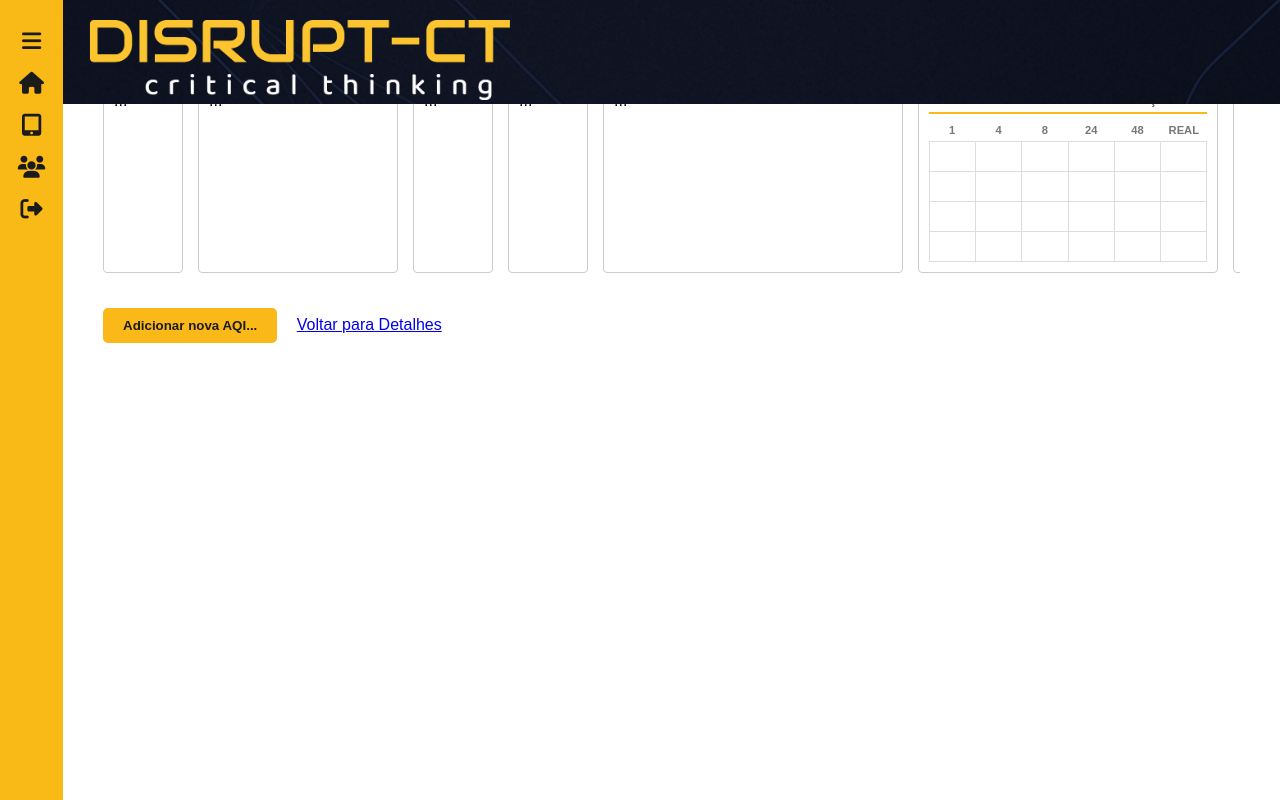
After one commit to H3lois4/EJEM-TEC-Disrupt, a Django app: page /projetos/1/qualitativa/ in a window 1280 px wide. The commit adds this page. Run offline with Django 5.2, Linux system fonts and the light colour scheme; data comes from the database, SQL or seed files in the repository; both versions use the stored data as it was after the commit.

Commit message:
começo do visual das tabelas

```diff
--- /dev/null
+++ b/DISRUPT_EJEM/projetos/templates/projetos/AQI_BIA.html
@@ -0,0 +1,76 @@
+{% extends "base.html" %}
+{% load static %}
+
+{% block title %}Análise Qualitativa{% endblock %}
+
+{% block titulo_pagina %}
+    <span>ANÁLISE QUANTITATIVA DO IMPACTO</span>
+{% endblock %}
+
+{% block extra_css %}
+    <link rel="stylesheet" href="{% static 'css/tabelas.css' %}">
+{% endblock %}
+
+{% block content %}
+<div class="classificacao-container">
+    <div class="header-interno">
+        <h1>{{ projeto.nome }}</h1>
+    </div>
+
+    <div class="tabelas-wrapper">
+
+        <div class="tabela-bloco" style="width: 80px;">...</div>
+
+        <div class="tabela-bloco" style="flex-grow: 1; min-width: 200px;">...</div>
+
+        <div class="tabela-bloco" style="width: 120px;">...</div>
+
+        <div class="tabela-bloco" style="width: 120px;">...</div>
+
+        <div class="tabela-bloco tabela-impacto">...</div>
+
+        <div class="tabela-bloco tabela-impacto">
+            <h2>IMPACTO - IMAGEM E REPUTAÇÃO</h2>
+            <div class="sub-header"><span>1</span><span>4</span><span>8</span><span>24</span><span>48</span><span>REAL</span></div>
+            <div class="grid-celulas" style="grid-template-columns: repeat(6, 1fr); grid-template-rows: repeat(4, 1fr);">
+                {% for i in "123456789012345678901234" %}<div class="celula"></div>{% endfor %}
+            </div>
+        </div>
+
+        <div class="tabela-bloco tabela-impacto">
+            <h2>IMPACTO - OPERACIONAL</h2>
+            <div class="sub-header"><span>1</span><span>4</span><span>8</span><span>24</span><span>48</span><span>REAL</span></div>
+            <div class="grid-celulas" style="grid-template-columns: repeat(6, 1fr); grid-template-rows: repeat(4, 1fr);">
+                {% for i in "123456789012345678901234" %}<div class="celula"></div>{% endfor %}
+            </div>
+        </div>
+
+        <div class="tabela-bloco tabela-impacto">
+            <h2>IMPACTO - LEGAL E COMPLIANCE</h2>
+            <div class="sub-header"><span>1</span><span>4</span><span>8</span><span>24</span><span>48</span><span>REAL</span></div>
+            <div class="grid-celulas" style="grid-template-columns: repeat(6, 1fr); grid-template-rows: repeat(4, 1fr);">
+                {% for i in "123456789012345678901234" %}<div class="celula"></div>{% endfor %}
+            </div>
+        </div>
+
+        <div class="tabela-bloco tabela-impacto">
+            <h2>IMPACTO - AMBIENTAL</h2>
+            <div class="sub-header"><span>1</span><span>4</span><span>8</span><span>24</span><span>48</span><span>REAL</span></div>
+            <div class="grid-celulas" style="grid-template-columns: repeat(6, 1fr); grid-template-rows: repeat(4, 1fr);">
+                {% for i in "123456789012345678901234" %}<div class="celula"></div>{% endfor %}
+            </div>
+        </div>
+
+        <div class="tabela-bloco" style="width: 100px;">
+            <h2>BASE</h2>
+            <div class="grid-celulas" style="grid-template-columns: 1fr; grid-template-rows: repeat(4, 1fr);">
+                {% for i in "1234" %}<div class="celula"></div>{% endfor %}
+            </div>
+        </div>
+
+    </div> <div style="margin-top: 20px;">
+        <button class="btn-adicionar-aqi">Adicionar nova AQI...</button>
+        <a href="{% url 'projetos:detalhe_projeto' projeto.id %}" style="margin-left: 15px;">Voltar para Detalhes</a>
+    </div>
+</div>
+{% endblock %}
--- a/DISRUPT_EJEM/projetos/urls.py
+++ b/DISRUPT_EJEM/projetos/urls.py
@@ -15,4 +15,7 @@ urlpatterns = [
     path('drexus/formulario/', views.formulario_drexus_view, name='formulario'),
     path('drexus/resultado/<int:pk>/', views.resultado_view, name='resultado'),
     path('drexus/editar/<int:pk>/', views.editar_drexus, name='editar_drexus'),
+
+    #URLs BIA
+    path('<int:id>/qualitativa/', views.aqi_bia, name='AQI_BIA'),
 ]
--- a/DISRUPT_EJEM/projetos/views.py
+++ b/DISRUPT_EJEM/projetos/views.py
@@ -154,3 +154,12 @@ def resultado_view(request, pk):
     drexus = get_object_or_404(Drexus, pk=pk)
     context = {'drexus': drexus}
     return render(request, 'projetos/resultado.html', context)
+
+def aqi_bia(request, id):
+    # Busca o projeto pelo ID
+    projeto = get_object_or_404(Projeto, id=id)
+    context = {
+        'projeto': projeto,
+
+    }
+    return render(request, 'projetos/AQI_BIA.html', context)
--- a/DISRUPT_EJEM/static/css/main.css
+++ b/DISRUPT_EJEM/static/css/main.css
@@ -254,11 +254,14 @@ body, html {
 }
 
 /* Parte do pg --------------------------------------------------------------------------------------------------- */
-.main-content { /* Sem esse .main tudo vai ficar descentralizado */
-    margin-left: 5%;
-    margin-right: 1%;
-    margin-top: 8%;
-    width: 100%;
+.main-content {
+    /* Usa as variáveis do layout para calcular a posição e o tamanho corretos */
+    margin-left: var(--sidebar-width-collapsed);
+    padding: 40px;
+    /* Adiciona um padding no topo para não ficar atrás do header fixo */
+    padding-top: calc(var(--header-height) + 40px);
+    width: calc(100% - var(--sidebar-width-collapsed));
+    transition: margin-left 0.3s ease-in-out, width 0.3s ease-in-out;
 }
 
 section {
--- /dev/null
+++ b/DISRUPT_EJEM/static/css/tabelas.css
@@ -0,0 +1,87 @@
+.classificacao-container .header-interno {
+    margin-bottom: 25px;
+}
+
+.classificacao-container h1 {
+    font-size: 1.5rem;
+    color: #333;
+    padding-bottom: 10px;
+    border-bottom: 2px solid #FAB918;
+}
+
+.tabelas-wrapper {
+    display: flex;
+    flex-wrap: nowrap; /* Impede a quebra de linha */
+    overflow-x: auto;  /* Adiciona a barra de rolagem horizontal se necessário */
+    gap: 15px;
+    padding-bottom: 15px; /* Espaço para a barra de rolagem não colar nos itens abaixo */
+}
+
+.tabela-bloco {
+    background-color: #fff;
+    border: 1px solid #ccc;
+    border-radius: 4px;
+    padding: 10px;
+    min-width: 80px; /* Largura mínima para os blocos menores */
+}
+
+.tabela-bloco h2 {
+    font-size: 0.8rem;
+    text-align: center;
+    margin: 0 0 10px 0;
+    color: #555;
+    font-weight: bold;
+    white-space: nowrap; /* Evita quebra de linha nos títulos */
+}
+
+.grid-celulas {
+    display: grid;
+    border-left: 1px solid #ddd;
+    border-top: 1px solid #ddd;
+}
+
+.celula {
+    border-right: 1px solid #ddd;
+    border-bottom: 1px solid #ddd;
+    height: 30px; /* Altura de cada célula */
+    display: flex; /* Para centralizar o texto se necessário */
+    align-items: center;
+    justify-content: center;
+    font-size: 0.9rem;
+    padding: 2px 4px;
+    overflow: hidden;
+    text-overflow: ellipsis;
+    white-space: nowrap;
+}
+
+/* Estilos específicos para as tabelas de impacto */
+.tabela-impacto {
+    flex-grow: 1; /* Faz com que as tabelas de impacto tentem ocupar mais espaço */
+    min-width: 300px; /* Garante uma largura mínima */
+}
+
+.tabela-impacto .sub-header {
+    display: grid;
+    grid-template-columns: repeat(6, 1fr);
+    text-align: center;
+    font-size: 0.7rem;
+    font-weight: bold;
+    color: #777;
+    margin-bottom: 5px;
+}
+
+/* Botão de adicionar */
+.btn-adicionar-aqi {
+    background-color: #FAB918;
+    color: #1B1B1B;
+    border: none;
+    padding: 10px 20px;
+    border-radius: 5px;
+    font-weight: bold;
+    cursor: pointer;
+    transition: background-color 0.2s;
+}
+
+.btn-adicionar-aqi:hover {
+    background-color: #e0a800;
+}
```
Also changed, not shown: other parts of DISRUPT_EJEM/static/css/main.css (+33 -0 lines), DISRUPT_EJEM/projetos/templates/projetos/detalhe_projeto.html (+48 -5 lines), DISRUPT_EJEM/db.sqlite3.
